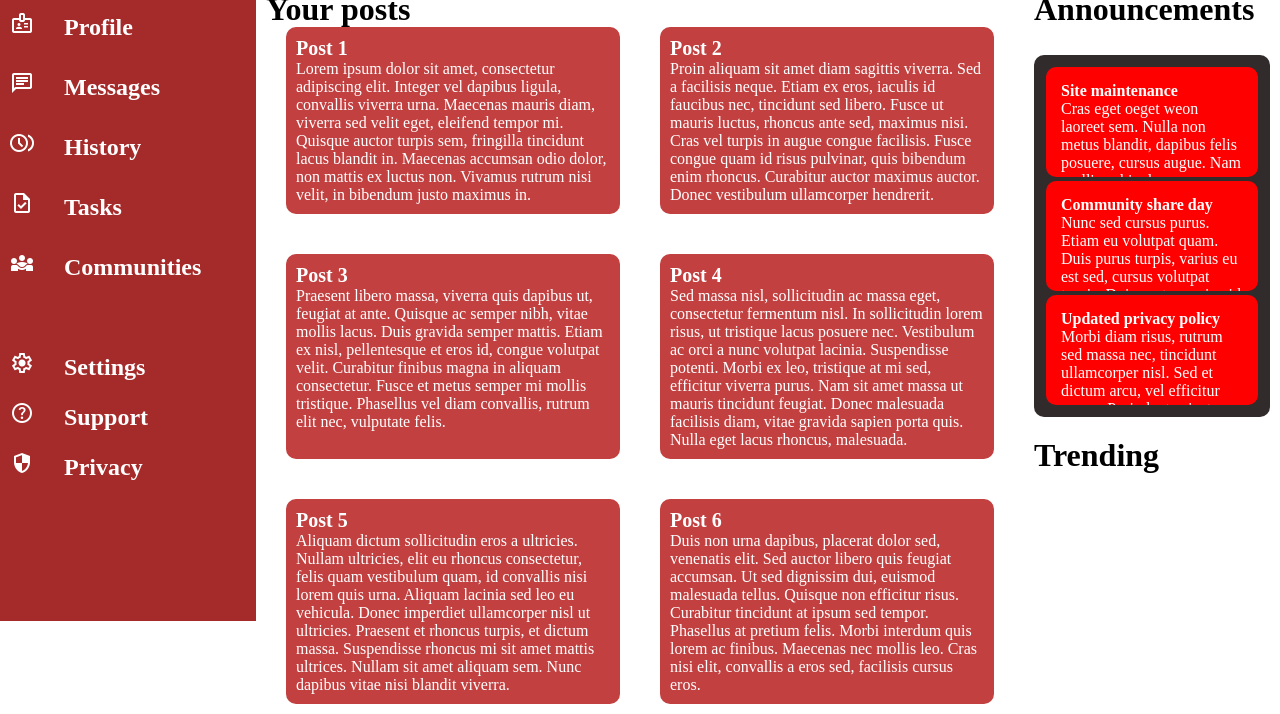
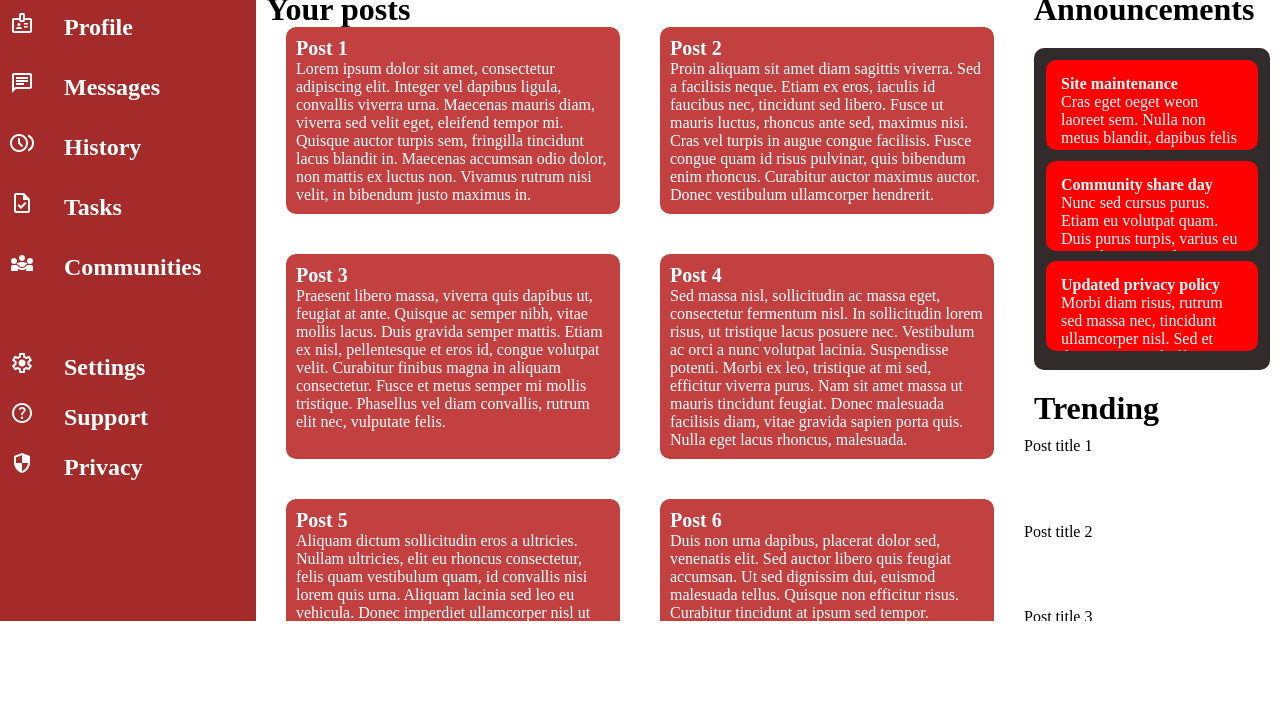
Before and after one commit to sebyta2011/Admin-dashboard, a plain HTML site: page index.html in a window 1280 px wide. Shown: the part 179-893 px from the top of the page. After the commit the page ends 800 px from the top, so only its background shows below. Drawn offline with nearby package versions, Linux system fonts and the light colour scheme.

Commit message:
Added trending titles

```diff
--- a/css/styles.css
+++ b/css/styles.css
@@ -176,6 +176,7 @@ button {
     grid-column: 1 / 3;
     grid-template-columns: 3fr 1fr;
     grid-template-rows: 1rem;
+    overflow:hidden;
 }
 
 .posts-and-title {
@@ -236,7 +237,7 @@ button {
     background-color: red;
     margin: 2px;
     padding: 15px;
-    height: 80px;
+    height: 60px;
     border-radius: 10px;
     display: -webkit-box;
     -webkit-box-orient: vertical;
@@ -244,7 +245,16 @@ button {
     text-overflow: ellipsis;
 }
 
-
 .announce-post .post-title {
     font-size: 16px;
 }
+
+.trending{
+    display: grid;
+    grid-template-rows: 1fr 6fr;
+}
+
+.trending-container{
+    display:grid;
+    grid-template-rows: repeat(4, 1fr);
+}
--- a/index.html
+++ b/index.html
@@ -121,10 +121,8 @@
                         <div class="container-title">Announcements</div>
                         <div class="announcements-container">
                             <div class="announce-post"><span class="post-title">Site maintenance</span><br>Cras eget oeget weon laoreet sem. Nulla non metus blandit, dapibus felis posuere, cursus augue. Nam mollis vehicula ullamcorper. Donec eu eleifend odio. Praesent laoreet magna quis iaculis ullamcorper. Aliquam a odio non tortor vehicula vestibulum a aliquet metus. Cras mi turpis, sodales et faucibus vitae, congue eget leo. Pellentesque habitant morbi tristique senectus et netus et malesuada fames ac turpis egestas. Vestibulum non ultricies metus, a feugiat nisi.
-
                             </div>
                             <div class="announce-post"><span class="post-title">Community share day</span><br>Nunc sed cursus purus. Etiam eu volutpat quam. Duis purus turpis, varius eu est sed, cursus volutpat turpis. Duis auctor sapien id urna elementum, nec bibendum turpis efficitur. Ut a pulvinar nibh. Cras vel ante ut dui semper gravida. Morbi id mollis massa. Vivamus at risus sit amet augue accumsan congue eget vel mauris. Cras faucibus enim id neque varius ultrices. Praesent facilisis volutpat maximus. Sed auctor leo at mi scelerisque facilisis. Fusce commodo congue est in ullamcorper.
-
                             </div>
                             <div class="announce-post"><span class="post-title">Updated privacy policy</span><br>Morbi diam risus, rutrum sed massa nec, tincidunt ullamcorper nisl. Sed et dictum arcu, vel efficitur augue. Proin luctus justo a purus ornare rhoncus. Vestibulum pretium sollicitudin eros, non tempus nisi pretium non. Morbi posuere aliquet tortor, eget pretium nunc tincidunt nec. Quisque sit amet magna quis mi ullamcorper auctor. Sed auctor eu metus quis volutpat. Donec dignissim tincidunt risus vel ultricies. Donec id ex id enim euismod pulvinar</div>
                         </div>
@@ -133,10 +131,10 @@
                     <div class="trending">
                         <div class="container-title">Trending</div>
                         <div class="trending-container">
-                            <div class="trend-post"></div>
-                            <div class="trend-post"></div>
-                            <div class="trend-post"></div>
-                            <div class="trend-post"></div>
+                            <div class="trend-post">Post title 1</div>
+                            <div class="trend-post">Post title 2</div>
+                            <div class="trend-post">Post title 3</div>
+                            <div class="trend-post">Post title 4</div>
                         </div>
                     </div>
             </div>
```
